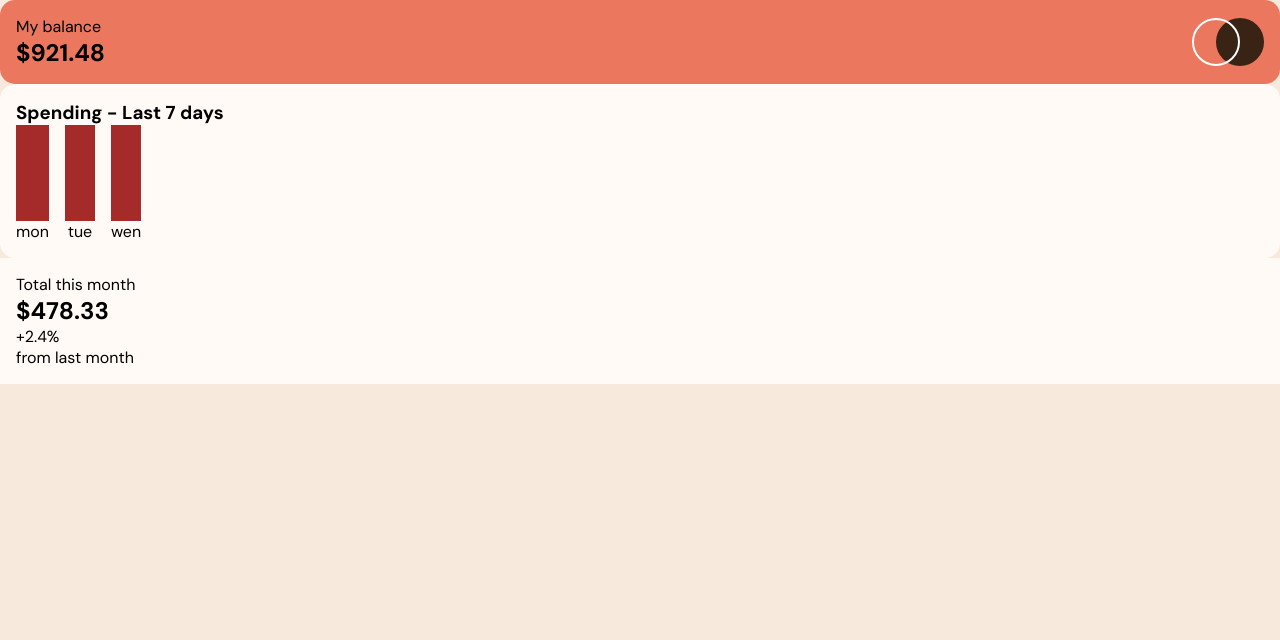
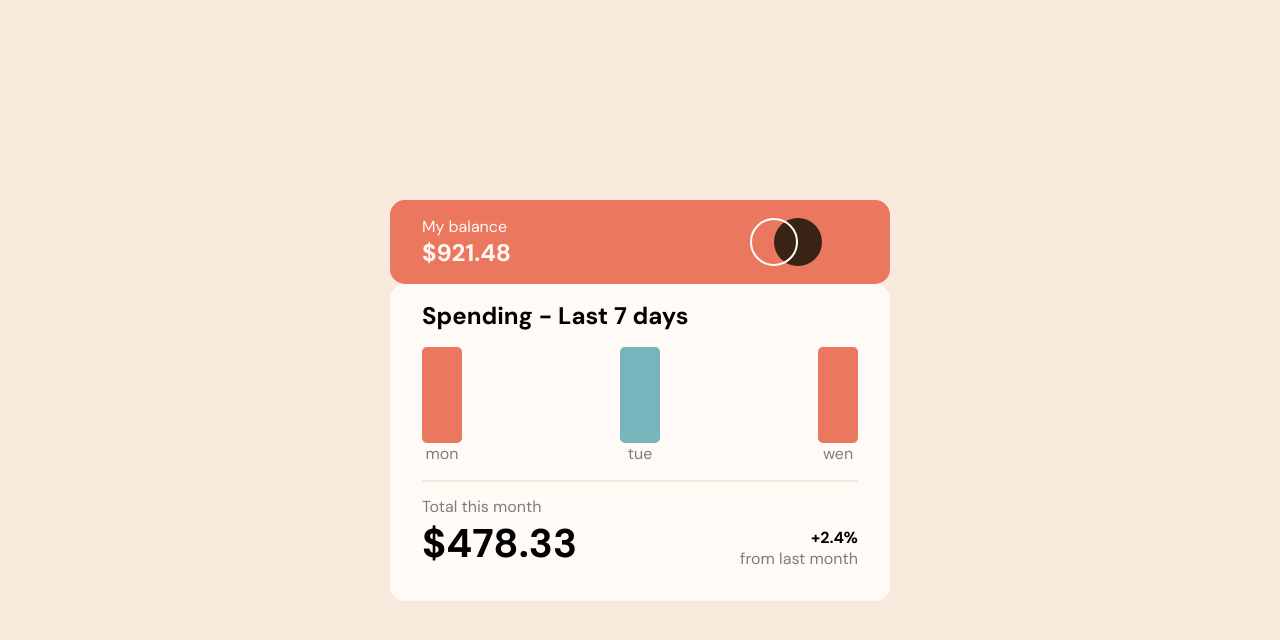
Before and after one commit to cacosted/expenses-chart, a plain HTML site: page index.html in a window 1280 px wide. Drawn offline with Linux system fonts and the light colour scheme.

Commit message:
Completed card style

```diff
--- a/index.html
+++ b/index.html
@@ -15,40 +15,40 @@
   <main>
     <article class="card">
       <header class="box-spacing card__header">
-        <div>
+        <div class="card__balance">
           <p>My balance</p>
-          <h2>$921.48</h2>
+          <h2 class="card__current">$921.48</h2>
         </div>
-        <img src="./images/logo.svg" alt="logo">
+        <figure class="card__img"></figure>
       </header>
       <section class="box-spacing card__content">
-        <h1>Spending - Last 7 days</h1>
+        <h1 class="card__title">Spending - Last 7 days</h1>
         <!-- Charts -->
         <div id="chart-container" class="card__charts">
           <div>
             <div class="card__chart"></div>
-            <p>mon</p>
+            <p class="light-text">mon</p>
+          </div>
+          <div>
+            <div class="card__chart card__chart--max"></div>
+            <p class="light-text">tue</p>
           </div>
           <div>
             <div class="card__chart"></div>
-            <p>tue</p>
-          </div>
-          <div>
-            <div class="card__chart"></div>
-            <p>wen</p>
+            <p class="light-text">wen</p>
           </div>
         </div>
+        <footer class="card__footer">
+          <div class="footer__month--current">
+            <p class="footer__title--current light-text">Total this month</p>
+            <h3 class="footer__total">$478.33</h3>
+          </div>
+          <div class="footer__month--last">
+            <p class="footer__percentage">+2.4%</p>
+            <p class="footer__title--last light-text">from last month</p>
+          </div>
+        </footer>
       </section>
-      <footer class="box-spacing card__footer">
-        <div>
-          <p>Total this month</p>
-          <h2>$478.33</h2>
-        </div>
-        <div>
-          <p>+2.4%</p>
-          <p>from last month</p>
-        </div>
-      </footer>
     </article>
   </main>
 </body>
--- a/main.css
+++ b/main.css
@@ -11,7 +11,10 @@
   --family: 'DM Sans', sans-serif;
 }
 
-* {
+*,
+*::before,
+*::after
+{
   box-sizing: border-box;
 }
 
@@ -22,16 +25,41 @@ body {
   font-family: var(--family);
 }
 
-h1,h2,p {
+h1,h2,h3,p {
   margin: 0;
 }
 
+main {
+  display: flex;
+  justify-content: center;
+  align-items: center;
+  min-height: 100vh;
+}
+
+.card {
+  width: 80%;
+  max-width: 500px;
+}
 .card__header {
   background-color: var(--main);
   display: flex;
   justify-content: space-between;
   border-radius: 15px;
+  color: var(--light);
 }
+
+.card__img {
+  background-image: url('./images/logo.svg');
+  background-repeat: no-repeat;
+  background-position: center;
+  width: 33%;
+  margin: 0;
+}
+
+.card__title {
+  font-size: 1.5rem;
+}
+
 .card__content {
   border-radius: 15px;
   background-color: var(--light);
@@ -42,17 +70,66 @@ h1,h2,p {
 
 .card__charts {
   display: flex;
+  justify-content: space-between;
   gap: 1em;
   text-align: center;
+  padding-block: 1em;
 }
 
 .card__chart {
   height: 6rem;
-  background-color: brown;
-  min-width: 30px;
+  background-color: var(--main);
+  min-width: 40px;
+  border-radius: 5px;
+}
+
+.card__footer {
+  display: flex;
+  justify-content: space-between;
+  align-items: flex-end;
+  position: relative;
+  padding-block: 1em;
+
+}
+
+.card__footer::before {
+  content: '';
+  position: absolute;
+  top: 0;
+  left: 0;
+  width: 100%;
+  height: 2px;
+  background-color: var(--neutral-light);
+}
+
+.card__chart--max {
+  background-color: var(--accent);
+}
+
+.footer__total {
+  font-size: 2.5rem;
+  font-weight: 700;
+}
+
+.footer__month--last {
+  align-self: flex-end;
+  text-align: end;
+}
+
+.footer__percentage {
+  font-weight: 700;
 }
 
 /* ################ Utilities */
 .box-spacing {
-  padding: 1em;
+  padding-block: 1em;
+  padding-inline: 2em;
 }
+
+.light-text {
+  opacity: .5;
+}
+
+.separator {
+  color: var(--neutral-light)
+}
```
